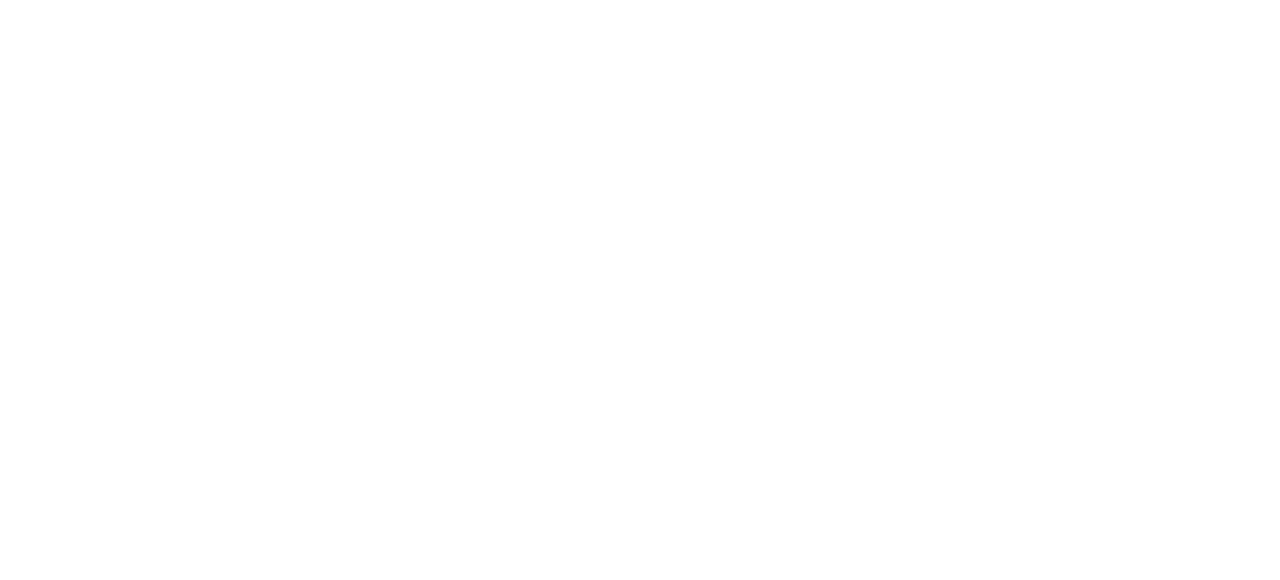
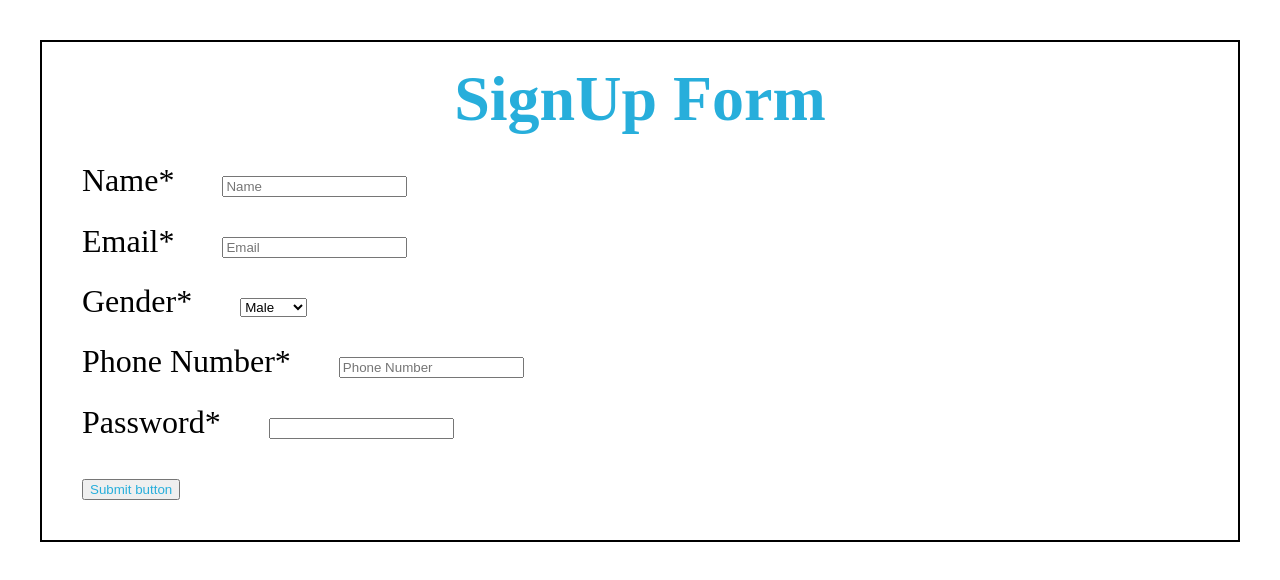
Before and after one commit to acciojob/signup-form-car-LokeshKanagaraj10, a website: page main.html in a window 1280 px wide. Drawn offline with Linux system fonts and the light colour scheme.

Commit message:
lokesh assignment commit

```diff
--- a/main.html
+++ b/main.html
@@ -7,7 +7,31 @@
 </head>
 
 <body>
-	<!-- the entire body must be written by student -->
+	<h1>SignUp Form</h1>
+	<form action="">
+	<label for="name"  id="name">Name*</label>
+	<input type="text" required placeholder="Name">
+	<br>
+	<label for="email"  id="email">Email*</label>
+	<input type="email" required placeholder="Email">
+	<br>
+	<label for="Gender">Gender*</label>
+	<select name="Select" required id="select">
+		<option value="Gender">Male</option>
+		<option value="Gender">Female</option>
+		<option value="Gender">Other</option>
+	</select>
+	<br>
+	<label for="Phone Number">Phone Number*</label>
+	<input type="contact-no" required id="inputField" max="10" textmask="##########" row="1" pattern=".{10}" placeholder="Phone Number">
+	<br>
+	<label for="password" class="password">Password*</label>
+	<input type="password" required>
+	<br>
+	<button>Submit button</button>
+
+
+	</form>
     <script type="text/javascript" src="./script.js">
 </script>
 
--- a/styles.css
+++ b/styles.css
@@ -1,2 +1,21 @@
+*{
+    margin: 20px;
+}
+body{
+    border: 2px solid black;
+    font-size: xx-large;
+    justify-content: center;
+}
 
-/* Your CSS Code here. */
+
+h1{
+    color: #27aedb;
+    text-align: center;
+}
+
+button{
+    color:#27aedb;
+    text-align: center;
+    justify-content: center;
+    align-items: center;
+}
```
